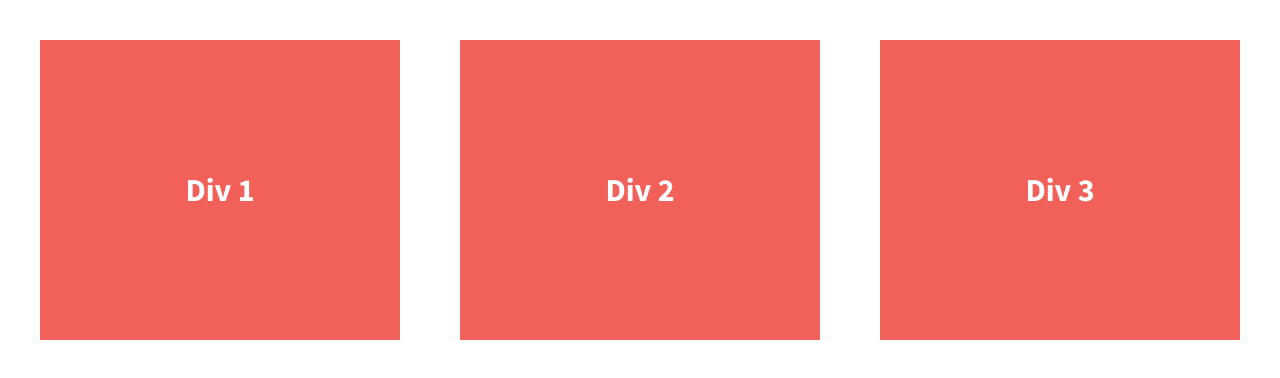
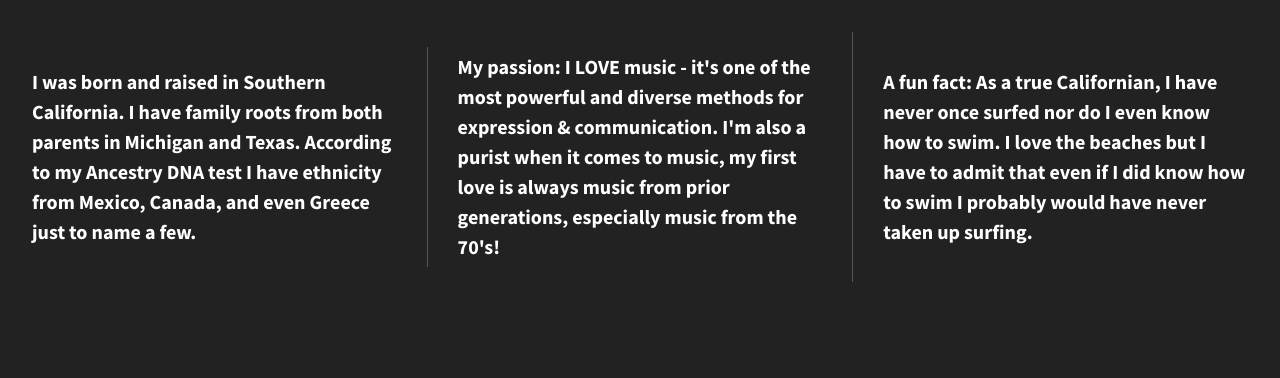
Before and after one commit to jerry-weber/divs-flexbox-starter, a plain HTML site: page 07.01-206-divs-flexbox-starter/index.html in a window 1280 px wide. Drawn offline with nearby package versions, Linux system fonts and the light colour scheme.

Commit message:
Added content to divs

```diff
--- a/07.01-206-divs-flexbox-starter/css/main.css
+++ b/07.01-206-divs-flexbox-starter/css/main.css
@@ -10,7 +10,7 @@
    Base styles: opinionated defaults
    ========================================================================== */
 
-html {
+   html {
     color: #222;
     font-size: 1em;
     line-height: 1.4;
@@ -95,37 +95,42 @@ textarea {
    Author's custom styles
    ========================================================================== */
 
-
+/*Large Background Image*/
 html {
-  background-color: #fff;
+  background-color: #222;
   height: 100%;
+  width: 100%;
 }
 
 body {
   font-family: 'Source Sans Pro', sans-serif;
+  font-weight: 700;
   padding: 2em;
-  font-size: 1.25em;
+  color: #fff;
   height: 100%;
 }
 
 .wrapper {
-
-  font-weight: 700;
   display: flex;
+  flex-flow: row wrap;
   justify-content: space-between;
+  align-items: center;
 }
 
 .div-1, .div-2, .div-3 {
-
-  color: #fff;
-  line-height: 1.5em;
-  font-size: 1.6em;
-  background-color: #f16059;
-  height: 300px;
-  width: 30%;
   display: flex;
   justify-content: center;
   align-items: center;
+  color: #fff;
+  line-height: 1.5em;
+  font-size: 1.25em;
+  /* width: 30%; */
+  height: auto;
+}
+
+.wrapper span {
+  font-family: 'Lora', sans-serif;
+  font-size: 1.3em;
 }
 
 
@@ -211,6 +216,17 @@ body {
    Modify as content requires.
    ========================================================================== */
 
+@media all and (min-width: 1200px) {
+    .div-1, .div-2, .div-3 {
+      flex-basis: 30%;
+    }
+
+    .div-1, .div-2 {
+      border-right: 1px solid #555;
+      padding-right: 30px;
+    }
+}
+
 @media print,
        (-webkit-min-device-pixel-ratio: 1.25),
        (min-resolution: 1.25dppx),
--- a/07.01-206-divs-flexbox-starter/index.html
+++ b/07.01-206-divs-flexbox-starter/index.html
@@ -23,13 +23,23 @@
 
         <section class="wrapper">
             <div class="div-1">
-                Div 1
+               <p>I was born and raised in Southern California. I have family roots
+                from both parents in Michigan and Texas. According to my Ancestry DNA test I
+                have ethnicity from Mexico, Canada, and even Greece just to name a few.
+               </p>
             </div>
             <div class="div-2">
-                Div 2
+                <p>My passion: I LOVE music - it's one of the most powerful and diverse methods
+                    for expression & communication. I'm also a purist when it comes to music, my
+                    first love is always music from prior generations, especially music from
+                    the 70's!
+                </p>
             </div>
             <div class="div-3">
-                Div 3
+                <p>A fun fact: As a true Californian, I have never once surfed nor
+                    do I even know how to swim. I love the beaches but I have to admit that
+                    even if I did know how to swim I probably would have never taken up surfing.
+                </p>
             </div>
         </section>
 
```
